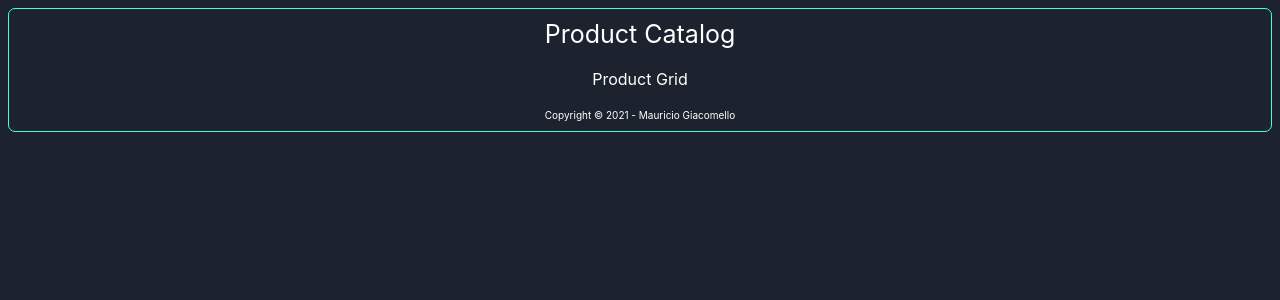
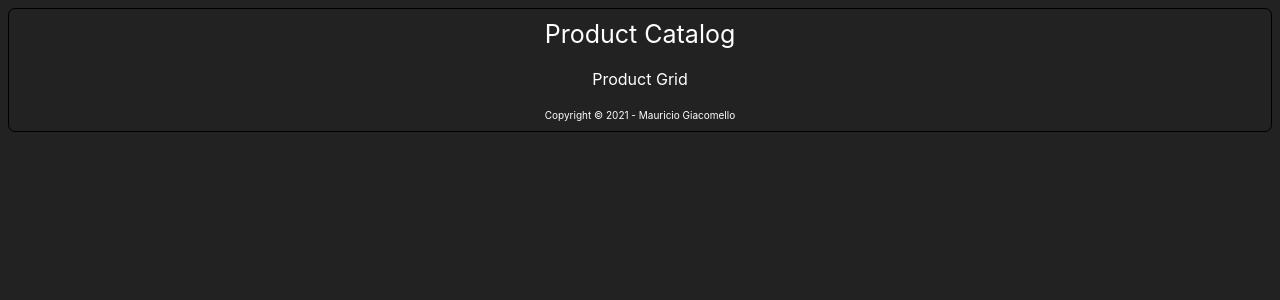
Before and after one commit to mvgiacomello/reactjs-product-catalog, a React (Create React App) app: page / in a window 1280 px wide. Shown: the top 300 px of the page. Built offline with nearby package versions, Linux system fonts and the light colour scheme.

Commit message:
Basic changes to the default html

```diff
--- a/public/index.html
+++ b/public/index.html
@@ -22,7 +22,7 @@
       work correctly both with client-side routing and a non-root public URL.
       Learn how to configure a non-root public URL by running `npm run build`.
     -->
-  <title>ReactJS Product Catalog</title>
+  <title>Product Catalog - ReactJS</title>
 </head>
 
 <body>
--- a/src/index.css
+++ b/src/index.css
@@ -2,8 +2,7 @@
 /* * { border: 1px solid red; } */
 
 body {
-    background-color: #1c222e;
-    color: #49FFD0;
+    background-color: rgb(34, 34, 34);
     font-family: -apple-system, BlinkMacSystemFont, 'Segoe UI', Roboto, Oxygen, Ubuntu, Cantarell, 'Open Sans', 'Helvetica Neue', sans-serif;
 }
 
```
